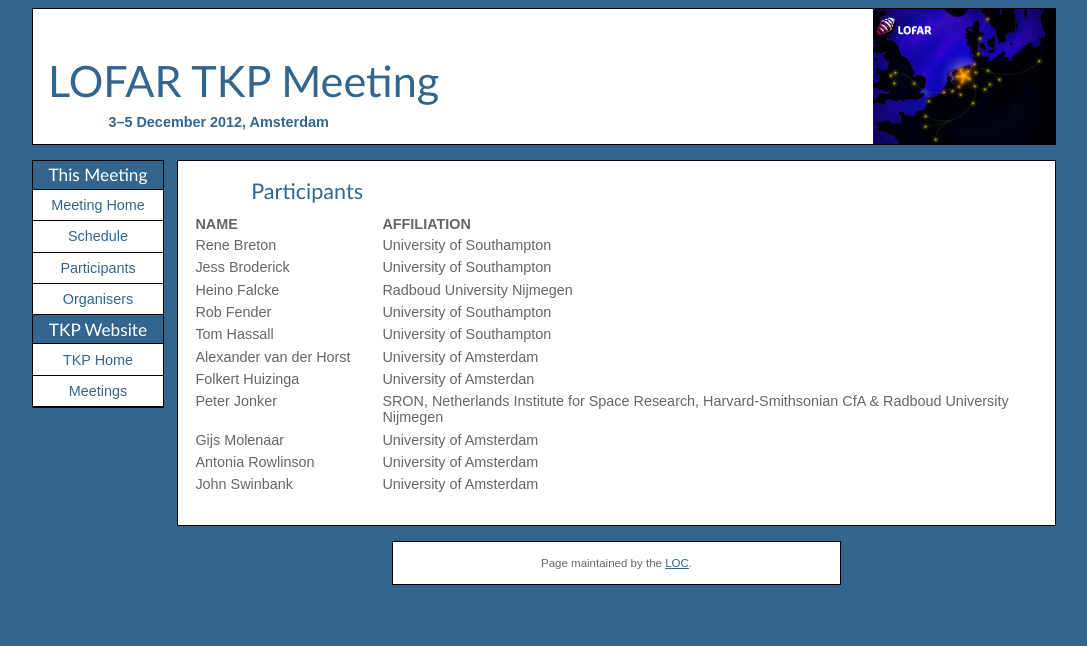
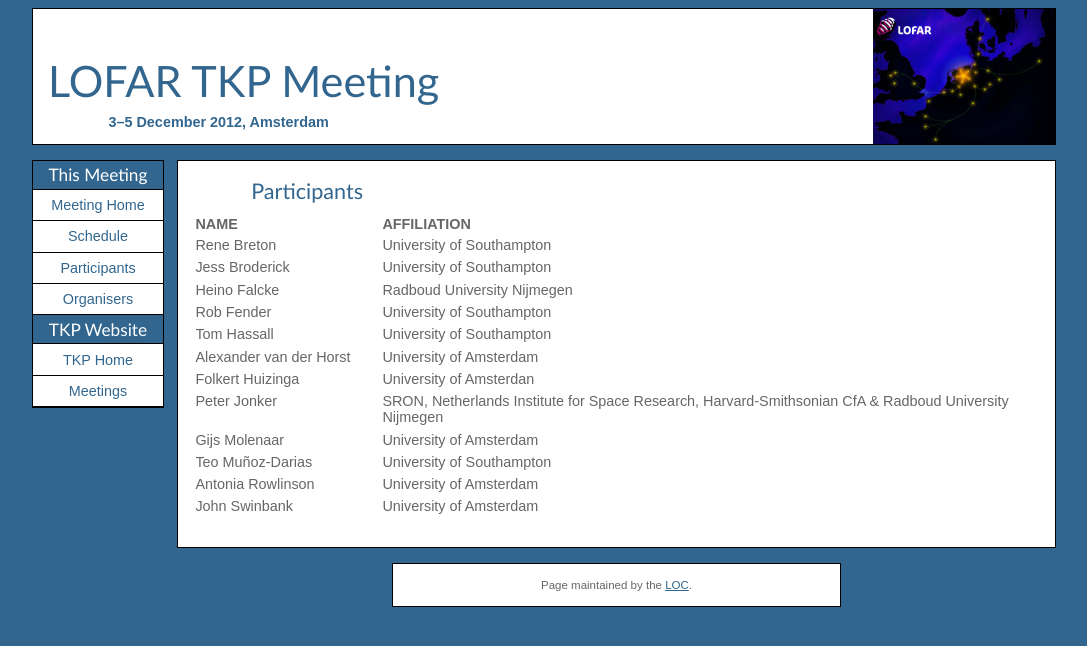
Before and after one commit to transientskp/transientskp.github.com, a Jekyll site: the page built from meetings/2012-12/participants.html, in a window 1280 px wide. Shown: the top 646 px of the page, without its empty margins (96-1183 px from the left). Built offline with Jekyll 4.4.1, drawn with Linux system fonts in a browser that asks for light colours.

Commit message:
Participants

```diff
--- a/meetings/2012-12/participants.html
+++ b/meetings/2012-12/participants.html
@@ -51,6 +51,10 @@
     <td>University of Amsterdam</td>
   </tr>
   <tr>
+    <td>Teo Mu&ntilde;oz-Darias</td>
+    <td>University of Southampton</td>
+  </tr>
+  <tr>
     <td>Antonia&nbsp;Rowlinson</td>
     <td>University of Amsterdam</td>
   </tr>
```
